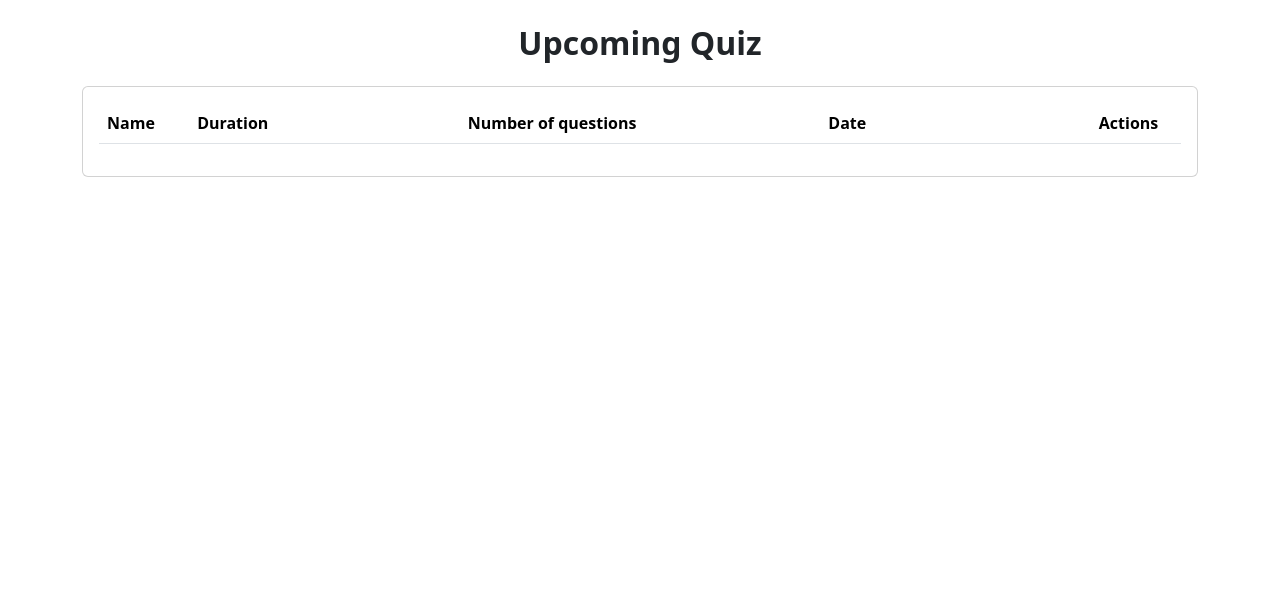
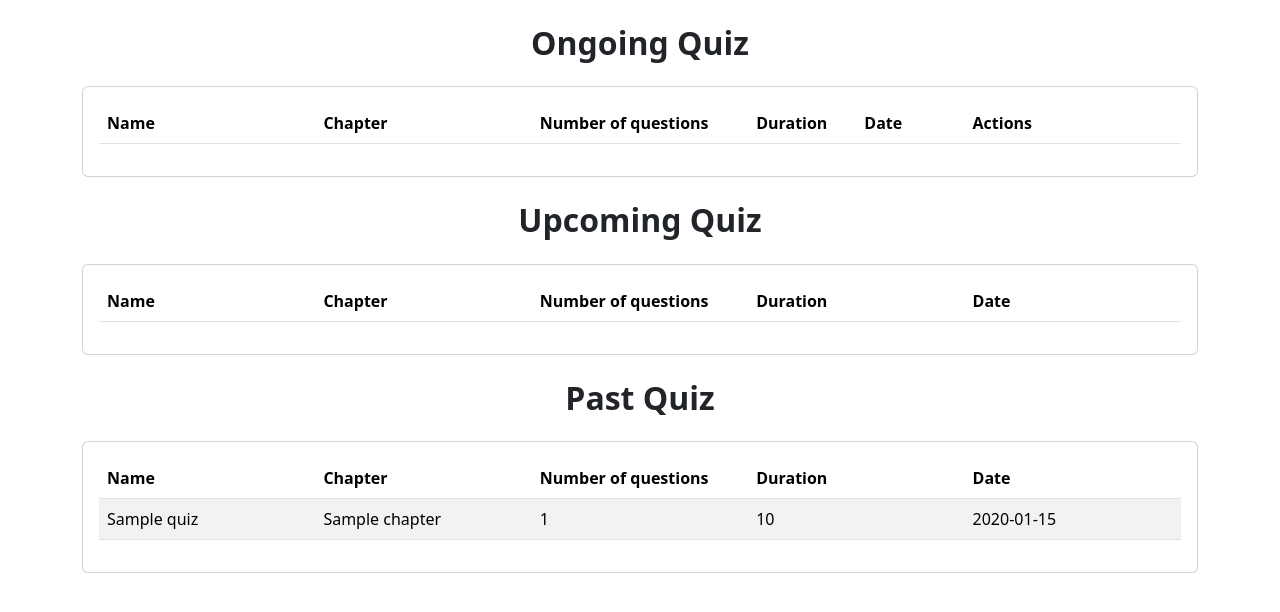
Before and after one commit to Niraj-02/Quiz_master, a Flask app: page /dashboard/Admin in a window 1280 px wide; the page is wider, and only the part inside the window is pictured. Shown: the part 67-679 px from the top of that part. Run offline with Flask 3, Linux system fonts and the light colour scheme; the visitor is signed in with stand-in values (Sample User, id 1); tables that the repository leaves empty hold one stand-in row (values such as "Sample post"); lists and menus that the app fills with data are empty.

Commit message:
Milestone 4: User Dashboard and Quiz Attempt System
Developed User dashboard with quiz attempt functionality.

```diff
--- a/controllers/controller.py
+++ b/controllers/controller.py
@@ -9,6 +9,7 @@ from models.model import *
 
 #random imports
 from datetime import datetime
+from sqlalchemy import func
 
 
 #this will be the homepage of the website. It is not finised yet.
@@ -444,9 +445,12 @@ def dashboard(username):
 
     user = User.query.filter_by(username = username).first()
     today = datetime.now().date()
-    upcoming_quizzes = Quiz.query.filter(Quiz.date_of_quiz >= today).all()
 
-    return rt("User/dashboard.html" , user = user , upcoming_quizzes = upcoming_quizzes)
+    upcoming_quizzes = Quiz.query.filter(func.date(Quiz.date_of_quiz) >= today).all()
+    ongoing_quizzes = Quiz.query.filter(func.date(Quiz.date_of_quiz) == today).all()
+    past_quizzes = Quiz.query.filter(func.date(Quiz.date_of_quiz) < today).all()
+
+    return rt("User/dashboard.html" , user = user , upcoming_quizzes = upcoming_quizzes , ongoing_quizzes = ongoing_quizzes , past_quizzes = past_quizzes)
 
 
 
@@ -461,23 +465,70 @@ def quiz_details(username , quizID):
 
     return rt("User/quiz_details.html" , quiz = quiz)
 
+
+
+
 #route for attempting quiz
 @app.route('/dashboard/<string:username>/attempt_quiz/<int:quizID>' , methods = ['GET' , 'POST'])
 def attempt_quiz(username , quizID):
     if 'username' not in session:
         return redirect(url_for('login'))
 
+    user = User.query.filter_by(username = username).first()
     quiz = Quiz.query.filter_by(quizID = quizID).first()
+    questions = Question.query.filter_by(quizID=quizID).all()
     #access questions thru quiz.questions
     if quiz is None:
         return "Quiz not found!", 404
 
+    #handles if quiz is already attempted by the user.
+    if Scores.query.filter_by(quizID = quizID , userID = user.userID).first():
+        return "You have already attempted this quiz!", 404
+
+    #handles if quiz is not active yet.
+    if func.date(quiz.date_of_quiz) != datetime.now().date():
+        return "This quiz cannot be attempted today!", 404
+
+
+    if request.method == 'POST':
+        #handle quiz submission here
+        #get answers from form and save to database
+        #calculate score and save to database
+
+        score = 0
+        total_questions = len(questions) #for total score. each questions holds 1 mark.
+
+        for question in questions:
+            user_answer = request.form.get(f'question_{question.questionID}') #used .get cuz if its empty it will cause error aka retun NONE.
+            if user_answer and user_answer == question.answer: #check if the answer exists and is correct
+                score += 1
+
+        #save the score in the db
+        user = User.query.filter_by(username = username).first()
+        user_score = Scores(userID = user.userID , quizID = quizID , score = score)
+
+        db.session.add(user_score)
+        db.session.commit()
+
+        return redirect(url_for('Score' , username = username , quizID = quizID)) #redirect to result page
 
 
     return rt("User/attempt_quiz.html" , quiz = quiz )
 
 
 
+
+#route for viewing result
+@app.route('/dashboard/<string:username>/result' , methods = ['GET' , 'POST'])
+def result(username):
+    if 'username' not in session:
+        return redirect(url_for('login'))
+
+    user = User.query.filter_by(username = username).first()
+    scores = Scores.query.filter_by(userID = user.userID).all()
+
+
+    return rt("User/result.html" , user = user , scores = scores) #will access quiz using backref part.
 
 
 
--- a/templates/Admin/admin_dash.html
+++ b/templates/Admin/admin_dash.html
@@ -18,7 +18,6 @@ Admin-dashboard
 
             <div class="d-flex"> <!-- d-flex makes the div thingy flexible to add elements in a single row   -->
             <h5 style="color: blueviolet;">Upcoming Quizzes</h5>
-            <button class="btn btn-outline-primary" style="margin-left: 950px;" href="/create_quiz/{{user.username}}" >+ Add Quiz</button>
             </div>
 
             <table class="table">
--- a/templates/User/dashboard.html
+++ b/templates/User/dashboard.html
@@ -10,6 +10,46 @@ User_dashboard
 
 {% block content %}
 <div class="container mt-4 text-center">
+    <h2 class="fw-bold">Ongoing Quiz</h2>
+</div>
+
+<div class="container mt-4">
+    <div class="card p-3"> <!-- makes it a card component with moderate padding -->
+
+        <table class="table table-striped">
+            <thead>
+                <tr>
+                    <th class="col-2">Name</th>
+                    <th class="col-2">Chapter</th>
+                    <th class="col-2">Number of questions</th>
+                    <th class="col-1">Duration</th>
+                    <th class="col-1">Date</th>
+                    <th class="col-2">Actions</th>
+                </tr>
+            </thead>
+            <tbody>
+                {% for quiz in ongoing_quizzes %}
+                <tr>
+                    <td >{{ quiz.quizName }}</td>
+                    <td >{{ quiz.chapter.chapterName }}</td>
+                    <td >{{ quiz.questions|length }}</td>
+                    <td >{{ quiz.duration }}</td>
+                    <td >{{ quiz.date_of_quiz.strftime('%Y-%m-%d') }}</td>
+                    <td class="d-flex">
+                        <a href="{{ url_for('quiz_details' , quizID = quiz.quizID , username=session['username']) }}" class="btn btn-sm btn-outline-primary">View</a>
+                        <a href="{{url_for('attempt_quiz', quizID = quiz.quizID , username=session['username'])}}" class="btn btn-sm btn-outline-success" style="margin-left: 5px;">Start</a>
+                    </td>
+                </tr>
+                {% endfor %}
+            </tbody>
+        </table>
+
+    </div>
+</div>
+
+
+
+<div class="container mt-4 text-center">
     <h2 class="fw-bold">Upcoming Quiz</h2>
 </div>
 
@@ -19,24 +59,56 @@ User_dashboard
         <table class="table table-striped">
             <thead>
                 <tr>
-                    <th class="col-1">Name</th>
-                    <th class="col-3">Duration</th>
-                    <th class="col-4">Number of questions</th>
-                    <th class="col-3">Date</th>
-                    <th class="col-2">Actions</th>
+                    <th class="col-2">Name</th>
+                    <th class="col-2">Chapter</th>
+                    <th class="col-2">Number of questions</th>
+                    <th class="col-2">Duration</th>
+                    <th class="col-2">Date</th>
                 </tr>
             </thead>
             <tbody>
                 {% for quiz in upcoming_quizzes %}
                 <tr>
-                    <td class="col-1">{{ quiz.quizName }}</td>
-                    <td class="col-1">{{ quiz.duration }}</td>
-                    <td class="col-1">{{ quiz.questions|length }}</td>
-                    <td class="col-6">{{ quiz.date_of_quiz.strftime('%Y-%m-%d') }}</td>
-                    <td class="d-flex">
-                        <a href="{{ url_for('quiz_details' , quizID = quiz.quizID , username=session['username']) }}" class="btn btn-sm btn-outline-primary">View</a>
-                        <a href="#" class="btn btn-sm btn-outline-success" style="margin-left: 5px;">Start</a>
-                    </td>
+                    <td >{{ quiz.quizName }}</td>
+                    <td >{{ quiz.chapter.chapterName }}</td>
+                    <td >{{ quiz.questions|length }}</td>
+                    <td >{{ quiz.duration }}</td>
+                    <td >{{ quiz.date_of_quiz.strftime('%Y-%m-%d') }}</td>
+                </tr>
+                {% endfor %}
+            </tbody>
+        </table>
+
+    </div>
+</div>
+
+
+
+<div class="container mt-4 text-center">
+    <h2 class="fw-bold">Past Quiz</h2>
+</div>
+
+<div class="container mt-4">
+    <div class="card p-3"> <!-- makes it a card component with moderate padding -->
+
+        <table class="table table-striped">
+            <thead>
+                <tr>
+                    <th class="col-2">Name</th>
+                    <th class="col-2">Chapter</th>
+                    <th class="col-2">Number of questions</th>
+                    <th class="col-2">Duration</th>
+                    <th class="col-2">Date</th>
+                </tr>
+            </thead>
+            <tbody>
+                {% for quiz in past_quizzes %}
+                <tr>
+                    <td >{{ quiz.quizName }}</td>
+                    <td >{{ quiz.chapter.chapterName }}</td>
+                    <td >{{ quiz.questions|length }}</td>
+                    <td >{{ quiz.duration }}</td>
+                    <td >{{ quiz.date_of_quiz.strftime('%Y-%m-%d') }}</td>
                 </tr>
                 {% endfor %}
             </tbody>
--- a/templates/User/user_layout.html
+++ b/templates/User/user_layout.html
@@ -32,7 +32,7 @@
                         </li>
 
                         <li class="nav-item">
-                            <a class="nav-link active" href="#">Scores</a>
+                            <a class="nav-link active" href="{{ url_for('result' , username=session['username'])}}">Scores</a>
                         </li>
 
                         <li class="nav-item">
```
Also changed, not shown: templates/User/attempt_quiz.html (added, +50 -0 lines), templates/User/result.html (added, +44 -0 lines).
